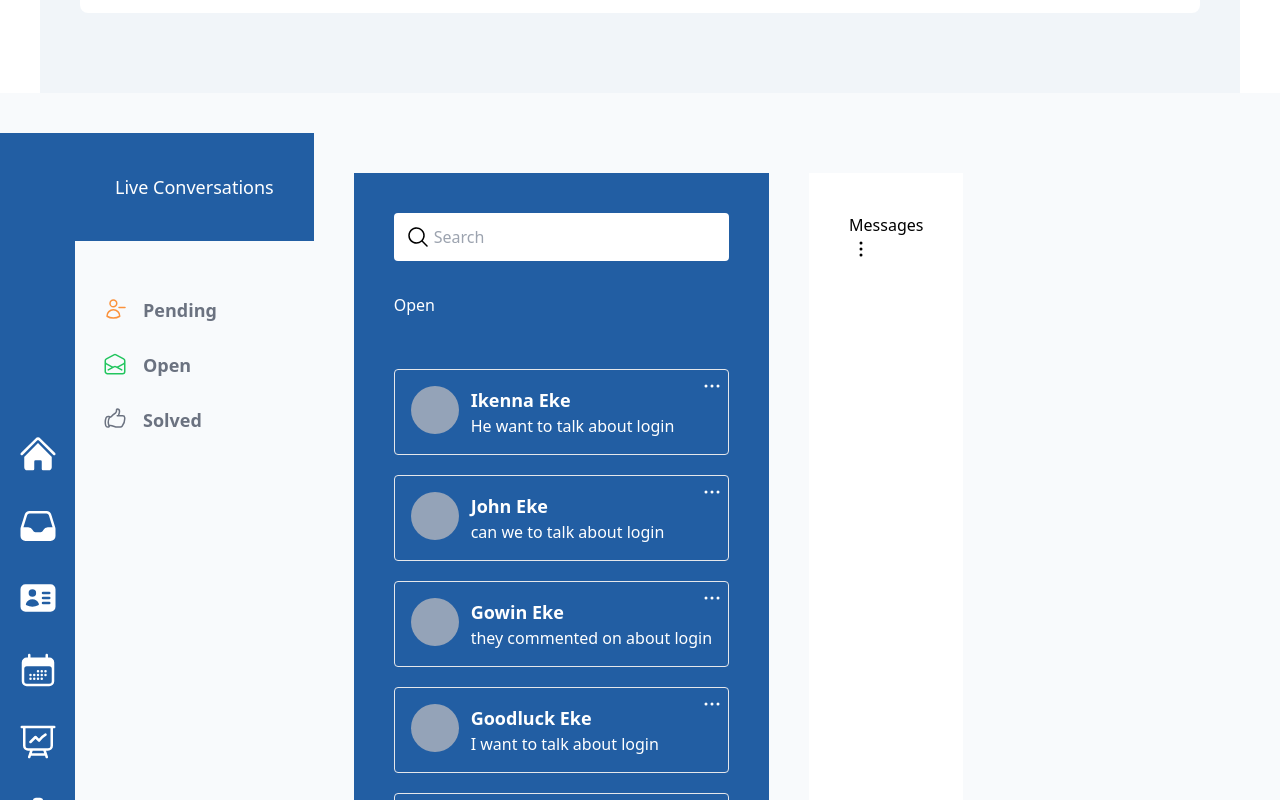
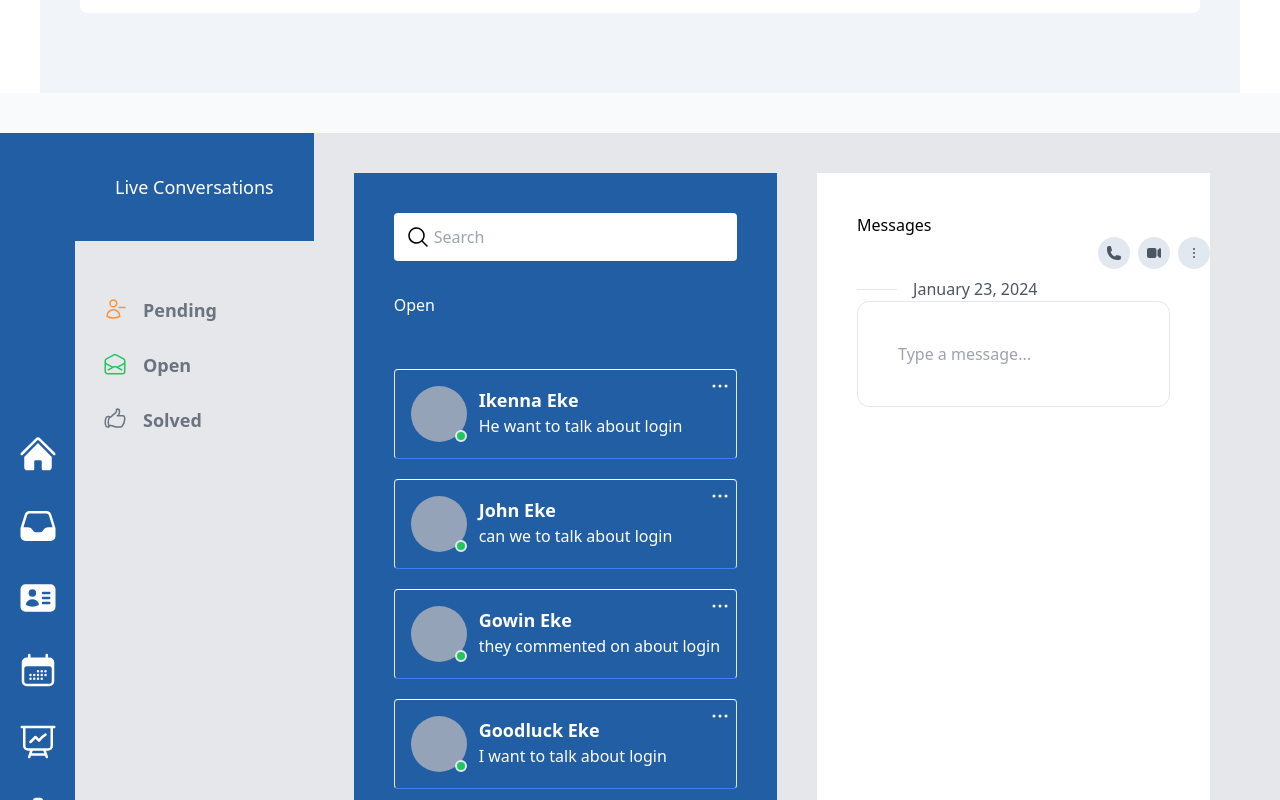
Before and after one commit to Ikendu/linegraph, a React (Vite) app: page / in a window 1280 px wide. Shown: the part 2320-3120 px from the top of the page. Built offline with nearby package versions, Linux system fonts and the light colour scheme.

Commit message:
message chat bar

```diff
--- a/src/assets/Icons.jsx
+++ b/src/assets/Icons.jsx
@@ -215,7 +215,49 @@ export const DotIcon = () => (
     />
   </svg>
 )
+
 export const DotvertIcon = () => (
+  <svg
+    xmlns='http://www.w3.org/2000/svg'
+    viewBox='0 0 24 24'
+    fill='currentColor'
+    className='w-4 h-4'
+  >
+    <path
+      fillRule='evenodd'
+      d='M10.5 6a1.5 1.5 0 1 1 3 0 1.5 1.5 0 0 1-3 0Zm0 6a1.5 1.5 0 1 1 3 0 1.5 1.5 0 0 1-3 0Zm0 6a1.5 1.5 0 1 1 3 0 1.5 1.5 0 0 1-3 0Z'
+      clipRule='evenodd'
+    />
+  </svg>
+)
+
+export const CallsIcon = () => (
+  <svg
+    xmlns='http://www.w3.org/2000/svg'
+    viewBox='0 0 24 24'
+    fill='currentColor'
+    className='w-4 h-4'
+  >
+    <path
+      fillRule='evenodd'
+      d='M1.5 4.5a3 3 0 0 1 3-3h1.372c.86 0 1.61.586 1.819 1.42l1.105 4.423a1.875 1.875 0 0 1-.694 1.955l-1.293.97c-.135.101-.164.249-.126.352a11.285 11.285 0 0 0 6.697 6.697c.103.038.25.009.352-.126l.97-1.293a1.875 1.875 0 0 1 1.955-.694l4.423 1.105c.834.209 1.42.959 1.42 1.82V19.5a3 3 0 0 1-3 3h-2.25C8.552 22.5 1.5 15.448 1.5 6.75V4.5Z'
+      clipRule='evenodd'
+    />
+  </svg>
+)
+
+export const VideoIcon = () => (
+  <svg
+    xmlns='http://www.w3.org/2000/svg'
+    viewBox='0 0 24 24'
+    fill='currentColor'
+    className='w-4 h-4'
+  >
+    <path d='M4.5 4.5a3 3 0 0 0-3 3v9a3 3 0 0 0 3 3h8.25a3 3 0 0 0 3-3v-9a3 3 0 0 0-3-3H4.5ZM19.94 18.75l-2.69-2.69V7.94l2.69-2.69c.944-.945 2.56-.276 2.56 1.06v11.38c0 1.336-1.616 2.005-2.56 1.06Z' />
+  </svg>
+)
+
+export const ChatIcon = () => (
   <svg
     xmlns='http://www.w3.org/2000/svg'
     viewBox='0 0 24 24'
@@ -224,8 +266,23 @@ export const DotvertIcon = () => (
   >
     <path
       fillRule='evenodd'
-      d='M10.5 6a1.5 1.5 0 1 1 3 0 1.5 1.5 0 0 1-3 0Zm0 6a1.5 1.5 0 1 1 3 0 1.5 1.5 0 0 1-3 0Zm0 6a1.5 1.5 0 1 1 3 0 1.5 1.5 0 0 1-3 0Z'
+      d='M5.337 21.718a6.707 6.707 0 0 1-.533-.074.75.75 0 0 1-.44-1.223 3.73 3.73 0 0 0 .814-1.686c.023-.115-.022-.317-.254-.543C3.274 16.587 2.25 14.41 2.25 12c0-5.03 4.428-9 9.75-9s9.75 3.97 9.75 9c0 5.03-4.428 9-9.75 9-.833 0-1.643-.097-2.417-.279a6.721 6.721 0 0 1-4.246.997Z'
       clipRule='evenodd'
     />
   </svg>
 )
+
+export const MessageIcon = () => (
+  <svg
+    xmlns='http://www.w3.org/2000/svg'
+    viewBox='0 0 24 24'
+    fill='currentColor'
+    className='w-6 h-6'
+  >
+    <path
+      fillRule='evenodd'
+      d='M5.337 21.718a6.707 6.707 0 0 1-.533-.074.75.75 0 0 1-.44-1.223 3.73 3.73 0 0 0 .814-1.686c.023-.115-.022-.317-.254-.543C3.274 16.587 2.25 14.41 2.25 12c0-5.03 4.428-9 9.75-9s9.75 3.97 9.75 9c0 5.03-4.428 9-9.75 9-.833 0-1.643-.097-2.417-.279a6.721 6.721 0 0 1-4.246.997Z'
+      clipRule='evenodd'
+    />
+  </svg>
+)
--- a/src/components/ChatPage.jsx
+++ b/src/components/ChatPage.jsx
@@ -1,5 +1,6 @@
 import {
   BoxOpenIcon,
+  CallsIcon,
   ChartIcon,
   ContactIcon,
   DotIcon,
@@ -11,12 +12,13 @@ import {
   SearchIcon,
   SettingIcon,
   UserMinusIcon,
+  VideoIcon,
 } from '../assets/Icons'
-import { users } from './Data'
+import { admin, users } from './Data'
 
 const ChatPage = () => {
   return (
-    <div className='flex'>
+    <div className='flex bg-gray-200'>
       <nav className=' bg-[#225EA3] w-[75px] align-middle content-center pt-8 '>
         <div className='w-10 mx-auto '>
           <div className='flex gap-4 items-center pb-8 w-20'>
@@ -86,9 +88,11 @@ const MessageBar = () => {
         {users.map((user) => (
           <div
             key={user.name}
-            className='p-4 b-2 border my-5 rounded text-white relative flex gap-3  '
+            className='p-4 b-2 border  border-t-white border-b-blue-500 my-5 rounded text-white relative flex gap-3  '
           >
-            <div className='w-12 h-12 bg-slate-400 rounded-full'></div>
+            <div className='w-14 h-14 bg-slate-400 rounded-full relative'>
+              <div className='w-3 h-3 bg-green-500 rounded-full border-2 b  absolute right-0 bottom-0'></div>
+            </div>
             <div>
               <div className='absolute right-0 top-0 p-1'>
                 <DotIcon />
@@ -105,14 +109,26 @@ const MessageBar = () => {
 
 const UserChats = () => {
   return (
-    <div className='mt-10 h-[977px] bg-white p-10'>
+    <div className='mt-10 h-[977px] bg-white p-10 relative'>
       <h3>Messages</h3>
-      <div>
-        <div></div>
-        <div></div>
-        <div>
+      <div className='flex gap-2 absolute right-0'>
+        <div className='p-2 rounded-full bg-slate-200 text-gray-600'>
+          <CallsIcon />
+        </div>
+        <div className='p-2 rounded-full bg-slate-200 text-gray-600'>
+          <VideoIcon />
+        </div>
+        <div className='p-2 rounded-full bg-slate-200 text-gray-600'>
           <DotvertIcon />
         </div>
+      </div>
+
+      <div className='mt-10 text-gray-600 flex gap-4 items-center'>
+        <div className='border-b w-10 max-w-80 '></div>
+        {`January 23, 2024`}
+      </div>
+      <div className='border rounded-xl p-10'>
+        <input type='text' placeholder='Type a message...' className='w-full' />
       </div>
     </div>
   )
--- a/src/components/Data.js
+++ b/src/components/Data.js
@@ -44,3 +44,12 @@ export const users = [
   { name: `Amaka Eke`, mesg: `we need to talk about login` },
   { name: `Joy Eke`, mesg: `then its all about login` },
 ]
+
+export const admin = [
+  { name: `Ikenna Eke`, mesg: `How may I help you` },
+  { name: `John Eke`, mesg: `Welcome can we talk now ` },
+  { name: `Gowin Eke`, mesg: `You can do that` },
+  { name: `Goodluck Eke`, mesg: `Yes use your password` },
+  { name: `Amaka Eke`, mesg: `we need to talk about login` },
+  { name: `Joy Eke`, mesg: `have a wonderful day` },
+]
```
